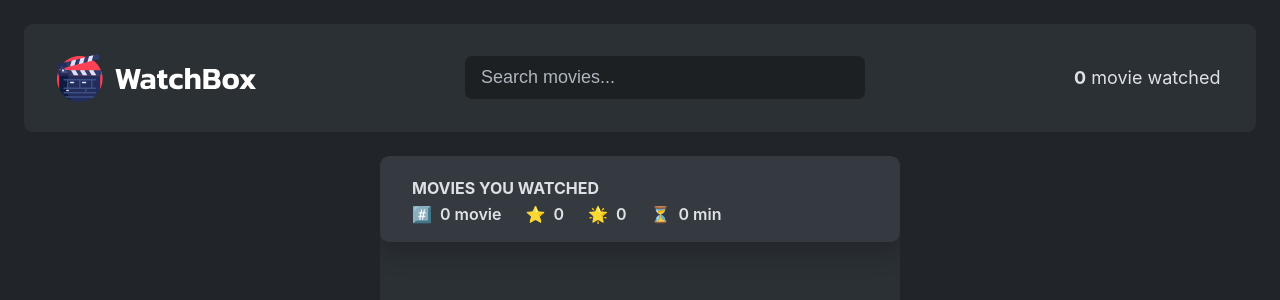
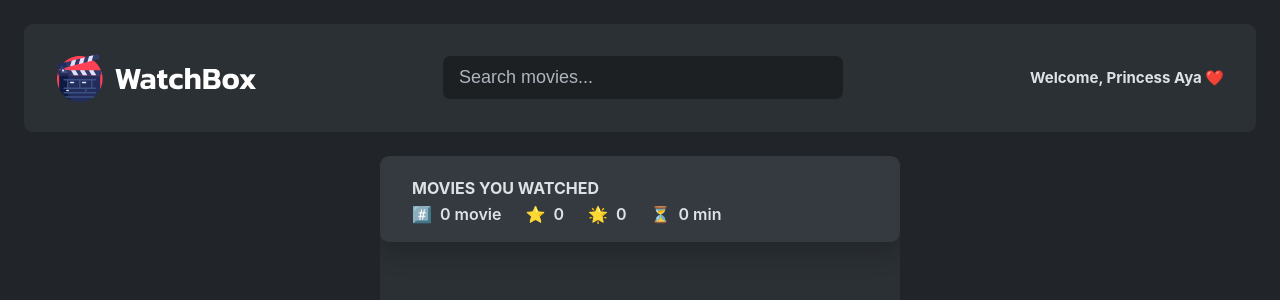
Before and after one commit to marouane-meftah/WatchBox, a React (Create React App) app: page / in a window 1280 px wide. Shown: the top 300 px of the page. Built offline with nearby package versions, Linux system fonts and the light colour scheme.

Commit message:
Adding a funny thing that i will remove later

```diff
--- a/src/components/NumResults.js
+++ b/src/components/NumResults.js
@@ -1,10 +1,14 @@
 export default function NumResults({ watched }) {
     return (
-      <p className="num-results">
-        <strong>{watched.length}</strong>
-        {watched.length === 0 || watched.length === 1
-          ? " movie watched"
-          : " movies watched"}
-      </p>
+      // <p className="num-results">
+      //   <strong>{watched.length}</strong>
+      //   {watched.length === 0 || watched.length === 1
+      //     ? " movie watched"
+      //     : " movies watched"}
+      // </p>
+
+    <div className="wlcm">
+     Welcome, Princess Aya ❤️
+    </div>
     );
   }
--- a/src/index.css
+++ b/src/index.css
@@ -434,9 +434,14 @@ body {
   align-items: center;
   justify-content: center;
 }
+.wlcm {
+    font-size: 15px;
+    font-weight: bold;
+}
 @media screen and (max-width:766px){
   .nav-bar {
   justify-content: center;
+  flex-direction: column-reverse;
 }
 .search{
   width: 100% ;
```
